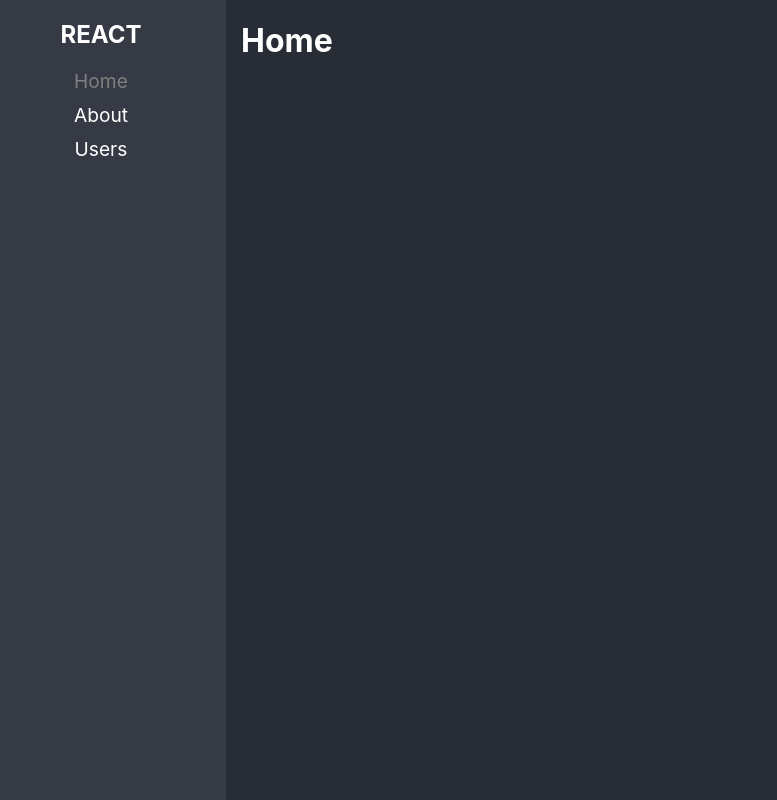
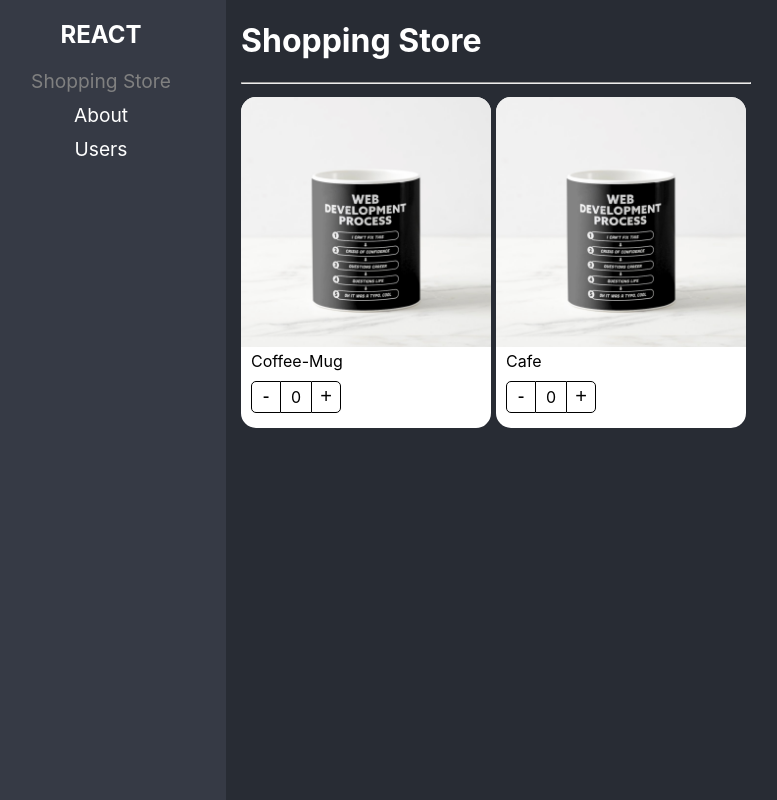
Before and after one commit to H-ROD-10/react-adv, a React (Vite) app: page /home in a window 1280 px wide. Shown: the whole page, without its empty margins (24-801 px from the left). Built offline with nearby package versions, Linux system fonts and the light colour scheme.

Commit message:
Component Compound listo

```diff
--- /dev/null
+++ b/src/02-component-pattner/components/ProductBottons.tsx
@@ -0,0 +1,16 @@
+import { useContext } from "react"
+import { ProductContext } from "./ProductCart"
+import styles from '../styles/styles.module.css'
+
+export const ProductButtons = () => {
+
+    const {counter, increaseBy} = useContext(ProductContext)
+
+    return(
+        <div className={styles.buttonsContainer}>
+            <button className={styles.buttonMinus} onClick={()=> increaseBy(-1)}>-</button>
+            <div className={styles.countLabel}>{counter}</div>
+            <button type='submit' className={styles.buttonAdd} onClick={()=>increaseBy(+1)}>+</button>
+        </div>
+    )
+  }
--- /dev/null
+++ b/src/02-component-pattner/components/ProductCart.tsx
@@ -0,0 +1,27 @@
+import { createContext, useContext } from 'react';
+import { useProductCount } from '../hooks/useProductCount';
+import { ProductContextProps, ProductsCartProps } from '../interfaces/interfaces';
+
+
+import styles from '../styles/styles.module.css'
+
+
+export const ProductContext = createContext({} as ProductContextProps);
+const {Provider} = ProductContext;
+
+
+export const ProductCart = ({children, product}: ProductsCartProps) => {
+  const {counter, increaseBy} = useProductCount()
+
+  return (
+    <Provider value={{
+      product,
+      counter,
+      increaseBy
+    }}>
+      <div className={styles.productCard}>
+      {children}
+      </div>
+    </Provider>
+  )
+}
--- /dev/null
+++ b/src/02-component-pattner/components/ProductImage.tsx
@@ -0,0 +1,22 @@
+import { useContext } from "react";
+import NoImage from '../assets/no-image.jpg'
+import styles from '../styles/styles.module.css'
+import { ProductContext } from "./ProductCart";
+
+
+
+export const ProductImage = ({img=''}) => {
+    const {product} = useContext(ProductContext)
+    let imgToShow: string;
+
+    if(img){
+      imgToShow = img
+    } else if (product.img){
+      imgToShow = product.img
+    } else {
+      imgToShow = NoImage
+    }
+    return(
+      <img className={styles.productImg} src={imgToShow} alt={product.title} />
+    )
+  }
--- /dev/null
+++ b/src/02-component-pattner/components/ProductTitle.tsx
@@ -0,0 +1,10 @@
+import { useContext } from "react"
+import { ProductContext } from './ProductCart';
+import styles from '../styles/styles.module.css'
+
+export const ProductTitle = ({title = ''}) =>  {
+    const {product} = useContext(ProductContext)
+    return(
+      <span className={styles.productDescription}>{title? title : product.title}</span>
+    )
+  }
--- /dev/null
+++ b/src/02-component-pattner/components/index.ts
@@ -0,0 +1,16 @@
+import { ProductCart as ProductCartHOC } from './ProductCart';
+import { ProductImage } from './ProductImage';
+import { ProductTitle } from './ProductTitle';
+import { ProductButtons } from './ProductBottons';
+import { ProductCardHocProps } from '../interfaces/interfaces';
+
+export { ProductImage } from './ProductImage';
+export { ProductTitle } from './ProductTitle';
+export { ProductButtons } from './ProductBottons';
+
+
+export const ProductCart: ProductCardHocProps = Object.assign(ProductCartHOC, {
+    Title: ProductTitle,
+    Image: ProductImage,
+    Buttons: ProductButtons
+})
--- /dev/null
+++ b/src/02-component-pattner/hooks/useProductCount.ts
@@ -0,0 +1,17 @@
+import { useState } from 'react';
+
+
+
+export const useProductCount = () => {
+    const [counter, setCounter] = useState(0)
+
+    const increaseBy = (value: number) => {
+        //Validacion con Math para que nunca sea menos que 0
+        setCounter(prev => Math.max(prev + value, 0))
+    }
+
+    return {
+        counter,
+        increaseBy
+    }
+}
--- /dev/null
+++ b/src/02-component-pattner/interfaces/interfaces.ts
@@ -0,0 +1,27 @@
+import { ReactElement } from 'react';
+
+
+
+export interface ProductsCartProps {
+    product: Product;
+    children?: ReactElement | ReactElement[]
+  }
+
+export interface Product {
+    id: string;
+    title: string;
+    img?: string;
+  }
+
+export interface ProductContextProps {
+    counter: number;
+    increaseBy: (value: number)=> void;
+    product: Product
+  }
+
+export interface ProductCardHocProps {
+    ({ children, product }: ProductsCartProps): JSX.Element;
+    Title: ({ title }: {title?: string}) => JSX.Element;
+    Image: ({ img }: {img?: string}) => JSX.Element;
+    Buttons: () => JSX.Element;
+}
--- /dev/null
+++ b/src/02-component-pattner/pages/ShoppingPage.tsx
@@ -0,0 +1,37 @@
+
+import {ProductCart, ProductImage, ProductTitle, ProductButtons} from '../components'
+
+
+const product = {
+  id: '1',
+  title: 'Coffee-Mug',
+  img: '/coffee-mug.png'
+}
+
+export const ShoppingPage = () => {
+  return (
+    <div>
+        <h1>Shopping Store</h1>
+        <hr />
+
+        <div style={{
+          display: 'flex',
+          flexDirection: 'row',
+          flexWrap: 'wrap'
+        }}>
+          <ProductCart product={product}>
+            <ProductImage />
+            <ProductTitle />
+            <ProductButtons/>
+          </ProductCart>
+
+          <ProductCart product={product}>
+            <ProductCart.Image />
+            <ProductCart.Title title='Cafe'/>
+            <ProductCart.Buttons/>
+          </ProductCart>
+
+        </div>
+    </div>
+  )
+}
--- /dev/null
+++ b/src/02-component-pattner/styles/styles.module.css
@@ -0,0 +1,62 @@
+
+
+.productCard {
+    background-color: white;
+    border-radius: 15px;
+    color: black;
+    padding-bottom: 5px;
+    width: 250px;
+    margin-right: 5px;
+    margin-top: 5px;
+}
+
+.productImg {
+    border-radius: 15px 15px 0px 0px;
+    width: 100%;
+}
+
+.productDescription {
+    margin: 10px;
+}
+
+.buttonsContainer {
+    margin: 10px;
+    display: flex;
+    flex-direction: row;
+}
+
+.buttonMinus {
+    cursor: pointer;
+    background-color: transparent;
+    border: 1px solid black;
+    border-radius: 5px 0px 0px 5px;
+    font-size: 20px;
+    width: 30px;
+}
+
+.buttonMinus:hover {
+    background-color: rgba(0, 0, 0, 0.1);
+}
+
+.countLabel {
+    border-bottom: 1px solid black;
+    border-top: 1px solid black;
+    font-size: 16px;
+    height: 25px;
+    padding-top: 5px;
+    text-align: center;
+    width: 30px;
+}
+
+.buttonAdd {
+    cursor: pointer;
+    background-color: transparent;
+    border: 1px solid black;
+    border-radius: 0px 5px 5px 0px;
+    font-size: 20px;
+    width: 30px;
+}
+
+.buttonAdd:hover {
+    background-color: rgba(0, 0, 0, 0.1);
+}
--- a/src/routes/Navigation.tsx
+++ b/src/routes/Navigation.tsx
@@ -1,5 +1,6 @@
 
 import { BrowserRouter, Routes, Route, NavLink, Navigate} from 'react-router-dom'
+import { ShoppingPage } from '../02-component-pattner/pages/ShoppingPage'
 
 
 export const Navigation = () => {
@@ -11,7 +12,7 @@
 
             <ul>
                 <li>
-                    <NavLink to='/home' className={({isActive}) => isActive ? 'nav-active': '' }>Home</NavLink>
+                    <NavLink to='/home' className={({isActive}) => isActive ? 'nav-active': '' }>Shopping Store</NavLink>
                 </li>
                 <li>
                     <NavLink to='/about' className={({isActive}) => isActive ? 'nav-active': '' }>About</NavLink>
@@ -22,7 +23,7 @@
             </ul>
            </nav>
            <Routes>
-            <Route path='/home' element={<h1>Home</h1>}/>
+            <Route path='/home' element={<ShoppingPage/>}/>
             <Route path='/about' element={<h1>About</h1>}/>
             <Route path='/users' element={<h1>Users</h1>}/>
             <Route path='/*' element={<Navigate to='/home' replace/>}/>
```
Also changed, not shown: public/coffee-mug.png (added), src/02-component-pattner/assets/no-image.jpg (added).
